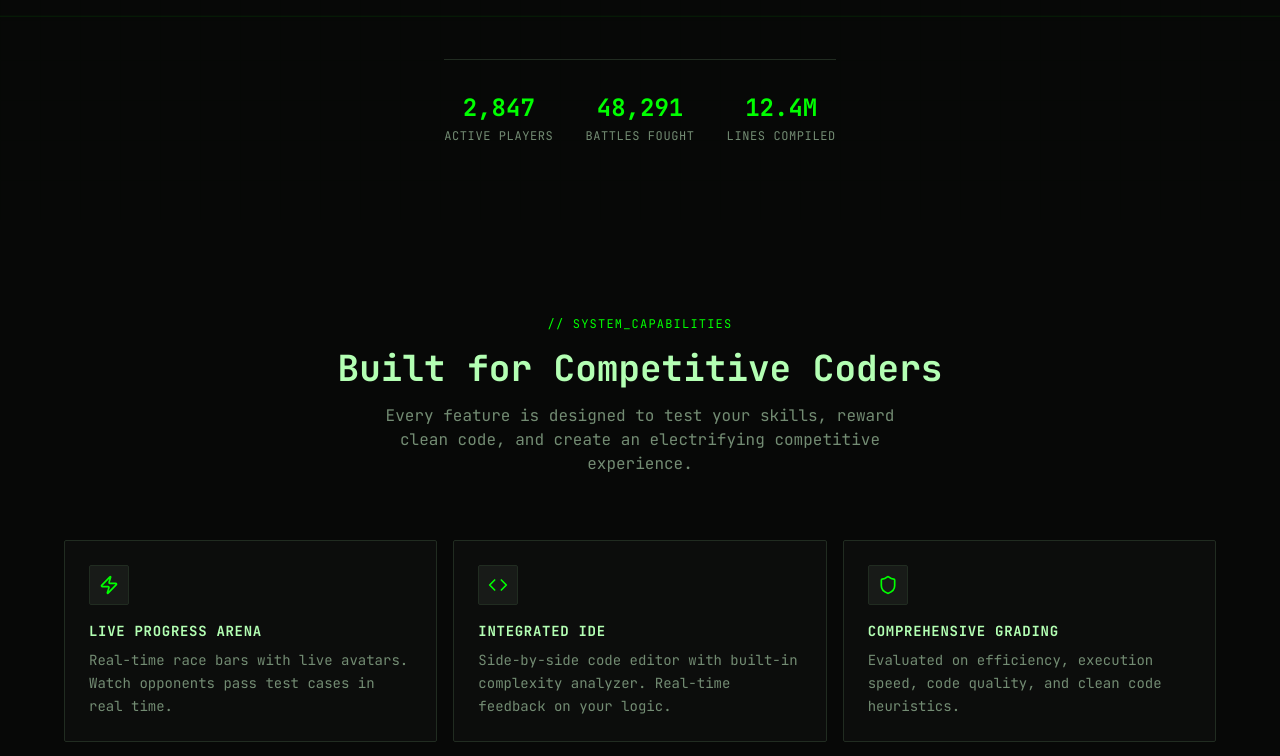
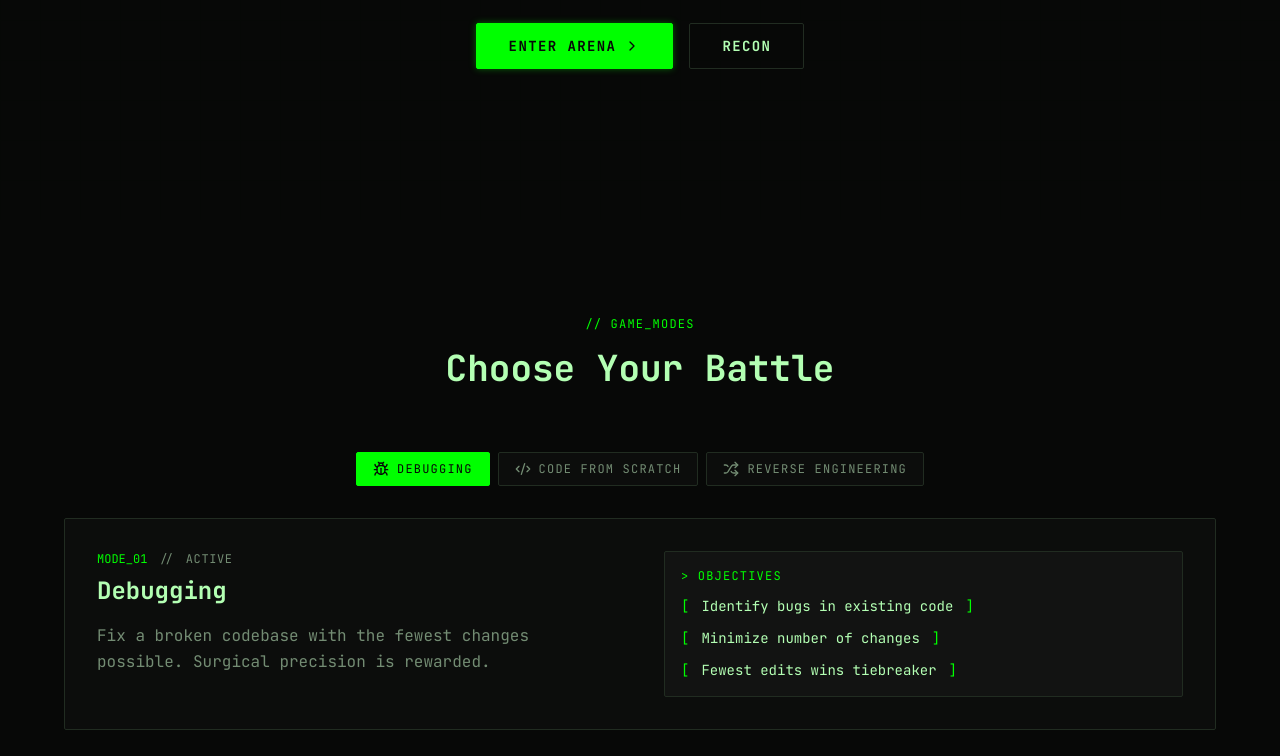
Before and after one commit to Passive-Coder/compile-n-conquer, a Next.js app: page / in a window 1280 px wide. Shown: the part 580-1336 px from the top of the page. Built offline with nearby package versions, Linux system fonts and the light colour scheme.

Commit message:
fix: removed unnecessary ui

```diff
--- a/components/landing/features.tsx
+++ b/components/landing/features.tsx
@@ -40,42 +40,5 @@ const features = [
 ]
 
 export function Features() {
-  return (
-    <section id="features" className="relative px-4 py-24">
-      <div className="mx-auto max-w-6xl">
-        {/* Section header */}
-        <div className="mb-16 flex flex-col items-center gap-4 text-center">
-          <span className="text-xs uppercase tracking-widest text-primary">
-            {"// system_capabilities"}
-          </span>
-          <h2 className="text-balance text-3xl font-bold text-foreground md:text-4xl">
-            {"Built for Competitive Coders"}
-          </h2>
-          <p className="max-w-lg text-muted-foreground">
-            {"Every feature is designed to test your skills, reward clean code, and create an electrifying competitive experience."}
-          </p>
-        </div>
-
-        {/* Features grid */}
-        <div className="grid gap-4 md:grid-cols-2 lg:grid-cols-3">
-          {features.map((feature) => (
-            <div
-              key={feature.title}
-              className="group rounded-sm border border-border bg-card p-6 transition-all hover:border-primary/50 hover:shadow-[0_0_15px_hsl(120_100%_50%_/_0.05)]"
-            >
-              <div className="mb-4 flex h-10 w-10 items-center justify-center rounded-sm border border-border bg-secondary">
-                <feature.icon className="h-5 w-5 text-primary" />
-              </div>
-              <h3 className="mb-2 text-sm font-bold uppercase tracking-wider text-foreground">
-                {feature.title}
-              </h3>
-              <p className="text-sm leading-relaxed text-muted-foreground">
-                {feature.description}
-              </p>
-            </div>
-          ))}
-        </div>
-      </div>
-    </section>
-  )
+  return null
 }
--- a/components/landing/hero.tsx
+++ b/components/landing/hero.tsx
@@ -103,21 +103,7 @@ export function Hero() {
           </Link>
         </div>
 
-        {/* Stats bar */}
-        <div className="mt-8 flex flex-wrap items-center justify-center gap-8 border-t border-border pt-8">
-          {[
-            { label: "Active Players", value: "2,847" },
-            { label: "Battles Fought", value: "48,291" },
-            { label: "Lines Compiled", value: "12.4M" },
-          ].map((stat) => (
-            <div key={stat.label} className="flex flex-col items-center gap-1">
-              <span className="text-2xl font-bold text-primary">{stat.value}</span>
-              <span className="text-xs uppercase tracking-wider text-muted-foreground">
-                {stat.label}
-              </span>
-            </div>
-          ))}
-        </div>
+        {/* Stats bar removed */}
       </div>
     </section>
   )
```
